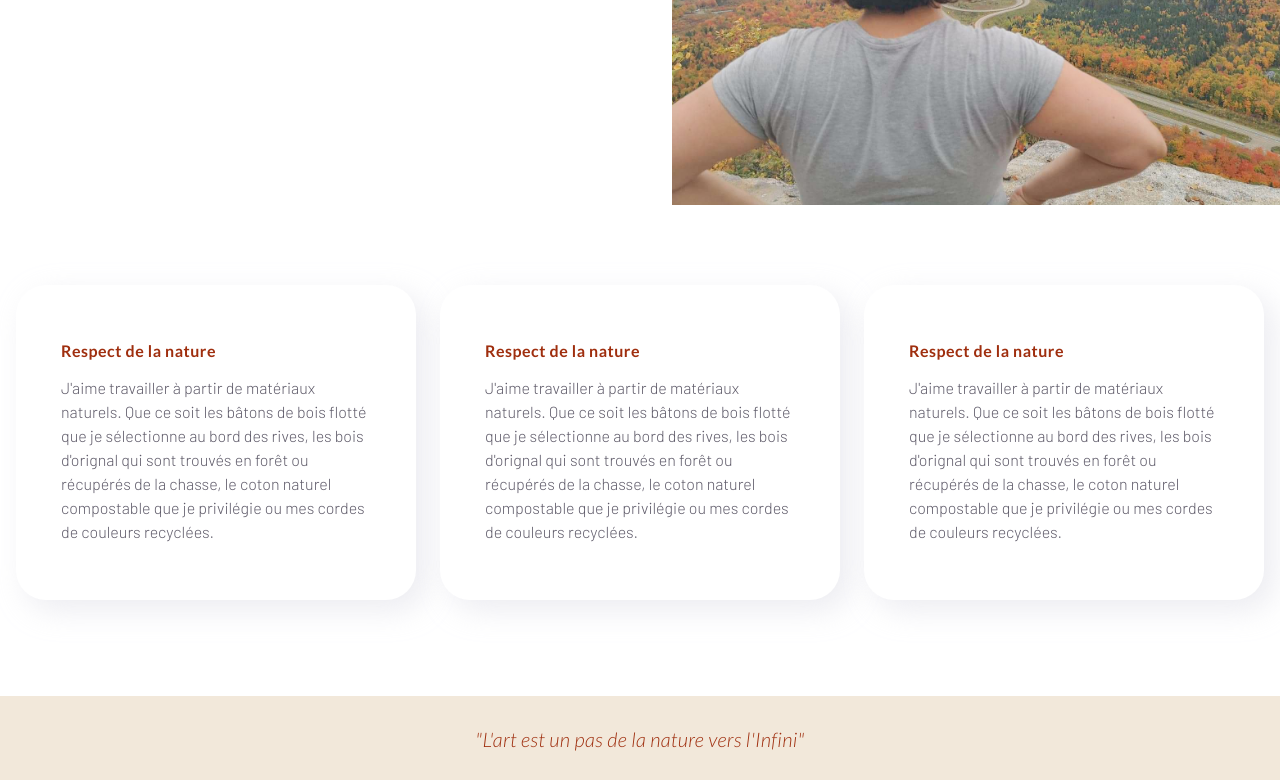
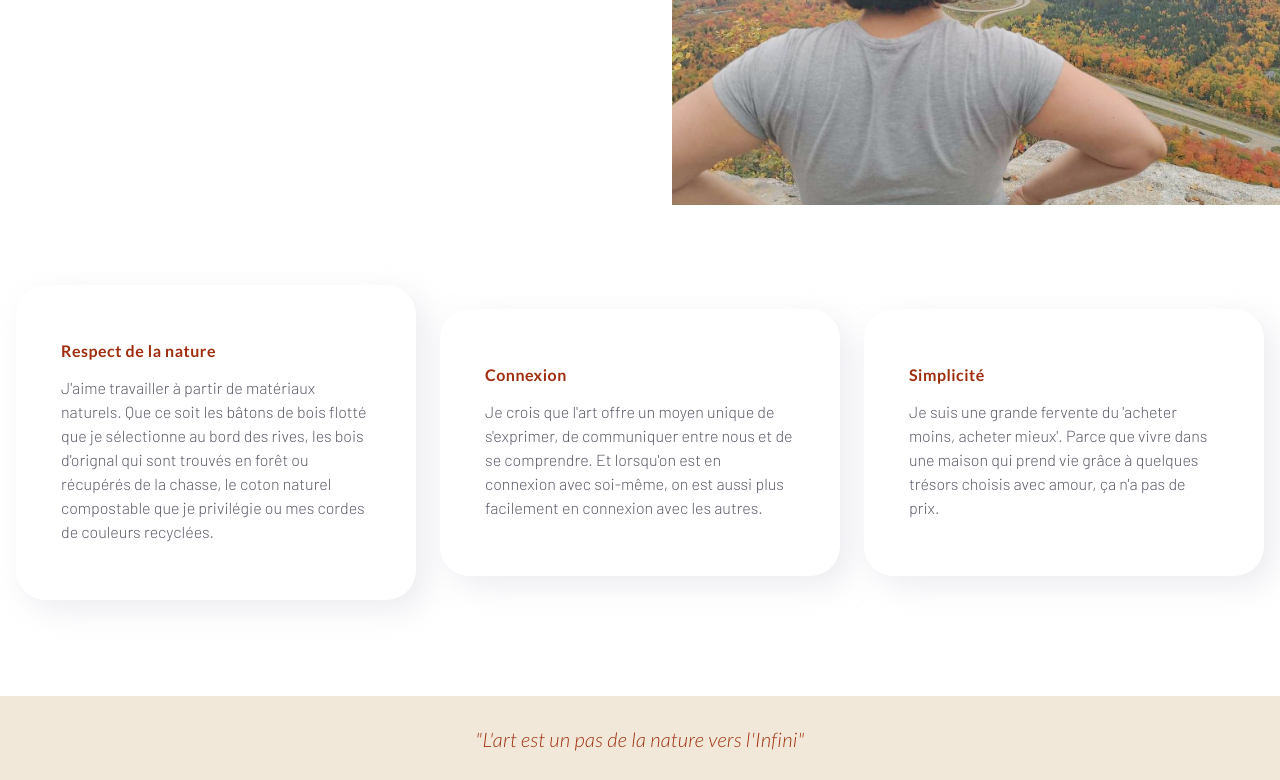
Before and after one commit to Jon104/flora-design, a React (Create React App) app: page / in a window 1280 px wide. Shown: the part 1342-2122 px from the top of the page. Built offline with nearby package versions, Linux system fonts and the light colour scheme.

Commit message:
Using new bubble - new content

```diff
--- a/src/components/Bubble.jsx
+++ b/src/components/Bubble.jsx
@@ -1,4 +1,17 @@
 import styled from "styled-components";
+import React from "react";
+
+const Bubble = ({ title, content }) => {
+  return (
+    <Box>
+      {/* <Tag>Semaine 1</Tag> */}
+      <Title>{title}</Title>
+      <Subtitle>{content}</Subtitle>
+    </Box>
+  );
+};
+
+export default Bubble;
 
 const Box = styled.div`
   background-color: white;
@@ -40,20 +53,3 @@ const Subtitle = styled.p`
     font-size: 14px;
   }
 `;
-
-const Bubble = () => {
-  return (
-    <Box>
-      {/* <Tag>Semaine 1</Tag> */}
-      <Title>Respect de la nature</Title>
-      <Subtitle>
-        J'aime travailler à partir de matériaux naturels. Que ce soit les bâtons
-        de bois flotté que je sélectionne au bord des rives, les bois d'orignal
-        qui sont trouvés en forêt ou récupérés de la chasse, le coton naturel
-        compostable que je privilégie ou mes cordes de couleurs recyclées.
-      </Subtitle>
-    </Box>
-  );
-};
-
-export default Bubble;
--- a/src/pages/Landing.jsx
+++ b/src/pages/Landing.jsx
@@ -2,25 +2,24 @@ import { Box, Grid } from "@mui/material";
 import styled from "styled-components";
 import Bubble from "../components/Bubble";
 
+const Landing = () => {
   const BubblesContent = [
     {
-    title: "RESPECT DE LA NATURE",
+      title: "Respect de la nature",
       subtitle:
         "J'aime travailler à partir de matériaux naturels. Que ce soit les bâtons de bois flotté que je sélectionne au bord des rives, les bois d'orignal qui sont trouvés en forêt ou récupérés de la chasse, le coton naturel compostable que je privilégie ou mes cordes de couleurs recyclées.",
     },
     {
-    title: "CONNEXION",
+      title: "Connexion",
       subtitle:
-      "J'aime travailler à partir de matériaux naturels. Que ce soit les bâtons de bois flotté que je sélectionne au bord des rives, les bois d'orignal qui sont trouvés en forêt ou récupérés de la chasse, le coton naturel compostable que je privilégie ou mes cordes de couleurs recyclées.",
+        "Je crois que l'art offre un moyen unique de s'exprimer, de communiquer entre nous et de se comprendre. Et lorsqu'on est en connexion avec soi-même, on est aussi plus facilement en connexion avec les autres.",
     },
     {
-    title: "RESPECT DE LA NATURE",
+      title: "Simplicité",
       subtitle:
-      "J'aime travailler à partir de matériaux naturels. Que ce soit les bâtons de bois flotté que je sélectionne au bord des rives, les bois d'orignal qui sont trouvés en forêt ou récupérés de la chasse, le coton naturel compostable que je privilégie ou mes cordes de couleurs recyclées.",
+        "Je suis une grande fervente du 'acheter moins, acheter mieux'. Parce que vivre dans une maison qui prend vie grâce à quelques trésors choisis avec amour, ça n'a pas de prix.",
     },
   ];
-
-const Landing = () => {
   return (
     <>
       <Logo src="./img/logo.png" alt="Logo" />
@@ -36,7 +35,7 @@ const Landing = () => {
       </Container>
       <FlexContainer>
         <LeftPanel>
-          <MiddleSectionTitle>BIENVENUE DANS MON UNIVERS</MiddleSectionTitle>
+          <MiddleSectionTitle>BIENVENUE DANS MON UNIVERS!</MiddleSectionTitle>
           <MiddleSectionParagraph>
             Je suis Laurie, maman de 2 garçons. J'habite au coeur des belles
             montagnes de Stoneham.{" "}
@@ -67,11 +66,8 @@ const Landing = () => {
           alignItems="center"
         >
           {BubblesContent.map((element) => (
-            <Grid item xs={12} md={4}>
-              <Bubble>
-                <BubbleTitle>{element.title}</BubbleTitle>
-                <BubbleSubtitle>{element.subtitle}</BubbleSubtitle>
-              </Bubble>
+            <Grid item xs={10} md={4}>
+              <Bubble title={element.title} content={element.subtitle} />
             </Grid>
           ))}
         </Grid>
@@ -81,31 +77,6 @@ const Landing = () => {
 };
 
 export default Landing;
-
-const BubbleTitle = styled.p`
-  position: static;
-  font-size: 15px;
-  letter-spacing: 0.5px;
-  text-transform: uppercase;
-  color: #9f2e0e;
-`;
-
-const BubbleSubtitle = styled.p`
-  font-family: Barlow;
-  position: relative;
-  display: flex;
-  align-items: center;
-  color: #373244;
-  opacity: 0.8;
-  font-size: 20px;
-
-  @media (max-width: 1300px) {
-    font-size: 16px;
-  }
-  @media (max-width: 1000px) {
-    font-size: 14px;
-  }
-`;
 
 const Logo = styled.img`
   margin-left: auto;
```
Lines whose indentation alone changed are shown as unchanged.
